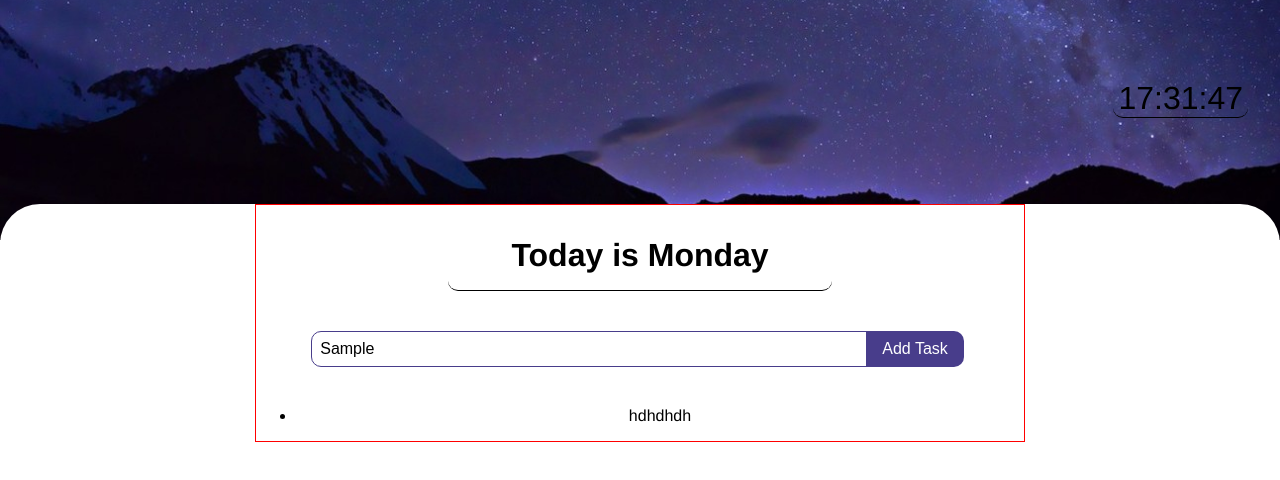
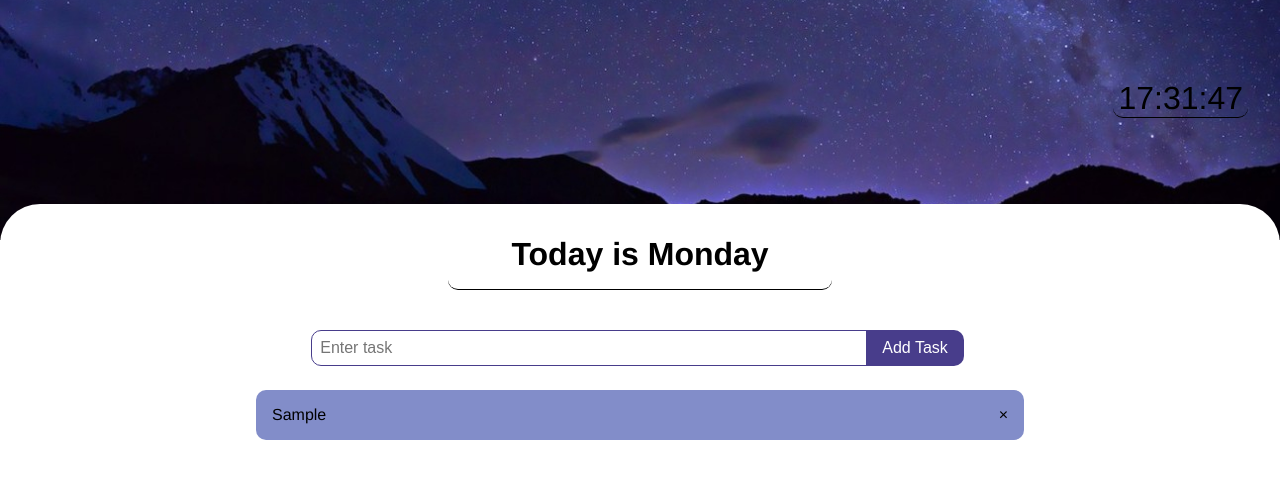
Before and after one commit to ypresion/to-do, a plain HTML site: page index.html in a window 1280 px wide. Both pictures are taken after typing "Sample" into the empty fields and a click on the button "Add Task". Drawn offline with Linux system fonts and the light colour scheme.

Commit message:
overflow fix; tasks can be added by pressing enter

```diff
--- a/index.html
+++ b/index.html
@@ -15,8 +15,7 @@
         <h1 id="today"></h1>
         <input type="text" placeholder="Enter task" id="task">
         <button id="addTask">Add Task</button>
-        <ul>
-          <li>hdhdhdh</li>
+        <ul id='list'>
         </ul>
       </div>
   </div>
--- a/scripts.js
+++ b/scripts.js
@@ -47,7 +47,7 @@ list.addEventListener('click', function(e) {
 
 function addItem() {
     const createLi = document.createElement('li');
-    const task = document.getElementById('task').value;
+    let task = document.getElementById('task').value;
 
     if (task === '') {
         alert("You can't add an empty task!");
@@ -57,6 +57,8 @@ function addItem() {
         document.getElementById('list').appendChild(createLi);
     }
 
+    document.getElementById('task').value = '';
+
     const li = document.getElementsByTagName('li');
     for (let i=0; i < li.length; i++) {
     const span = document.createElement('span');
@@ -64,16 +66,25 @@ function addItem() {
     span.className = 'close';
     span.appendChild(x);
     li[i].appendChild(span);
-}
+    }
 
     const close = document.getElementsByClassName('close');
     for (let i=0; i < close.length; i++) {
     close[i].addEventListener('click', function() {
         const parent = this.parentElement;
         parent.style.display = 'none';
-    });
-}
+        });
+    }
 }
 
- button = document.getElementById('addTask');
+//task can be added by pressing enter
+const button = document.getElementById('addTask');
+let input = document.getElementById('task');
+input.addEventListener("keydown", (e) => {
+    if(e.keyCode === 13) {
+        e.preventDefault();
+        button.click();
+    }
+})
+
  button.addEventListener('click', addItem);
--- a/style.css
+++ b/style.css
@@ -2,7 +2,7 @@ html, body {
     margin:0;
     padding:0;
     width: 100%;
-    overflow: hidden;
+    overflow: auto;
     font-family: Franklin Gothic Medium,Franklin Gothic,ITC Franklin Gothic,Arial,sans-serif; }
 
 .header {
@@ -43,10 +43,10 @@ html, body {
 .list {
     position: relative;
     width: 60vw;
-    border: 1px solid red;
     margin: auto;
     text-align: center;
 }
+
 
 hr {
     color: black;
@@ -65,13 +65,49 @@ button {
     text-decoration: none;
     border: none;
     transform: translateX(-5px);
+    transition: .2s;
 }
 
 button:hover {
     background-color: rgb(40, 33, 85);
 }
 
+ul {
+    margin: 0;
+    padding: 0;
+}
 
+ul li {
+    cursor: pointer;
+    position: relative;
+    padding: 1em;
+    margin: 0 0 .5em 0;
+    background: rgb(130, 141, 201);
+    transition: .2s;
+    user-select: none;
+    border-radius: 10px;
+    text-align: left;
+    list-style: none;
+}
+
+ul li:hover {
+    background: rgb(73, 44, 153);
+}
+
+ul li.checked {
+    background: rgb(47, 18, 95);
+    text-decoration: line-through;
+    color: white;
+}
+
+
+.close {
+    position: absolute;
+    right: 0;
+    top: 0;
+    padding: 1em;
+    cursor: pointer;
+}
 
 #task {
     width: 70%;
```
